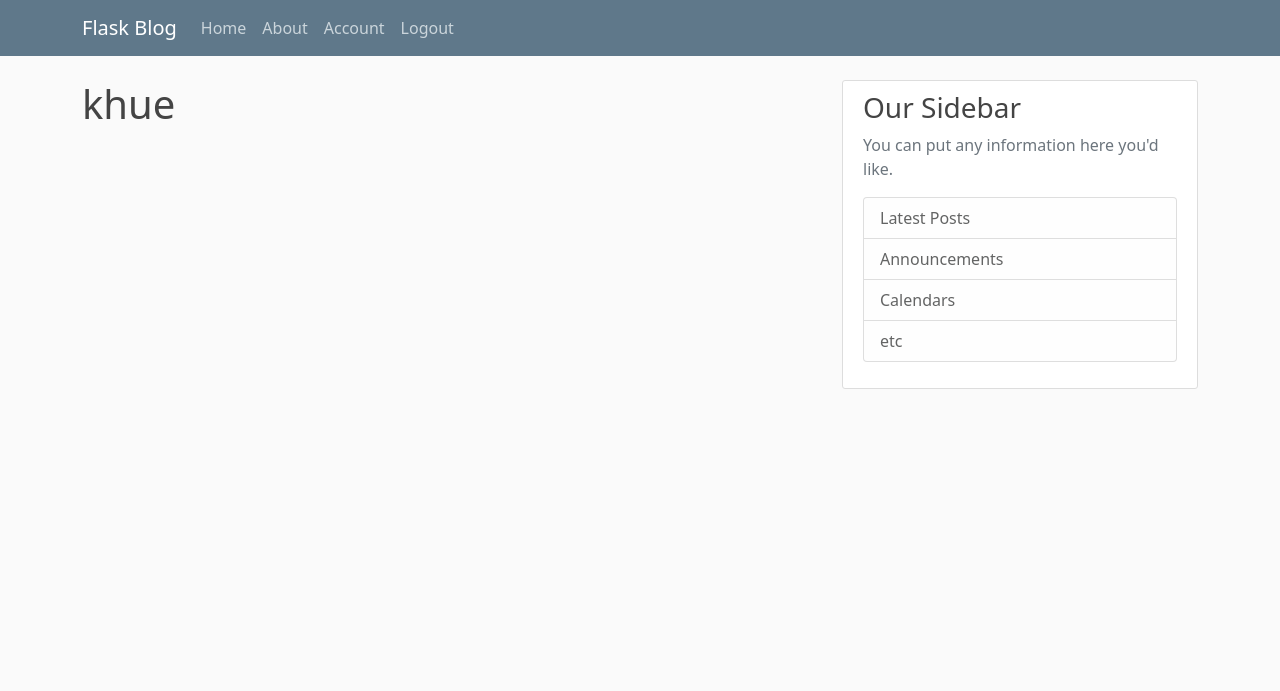
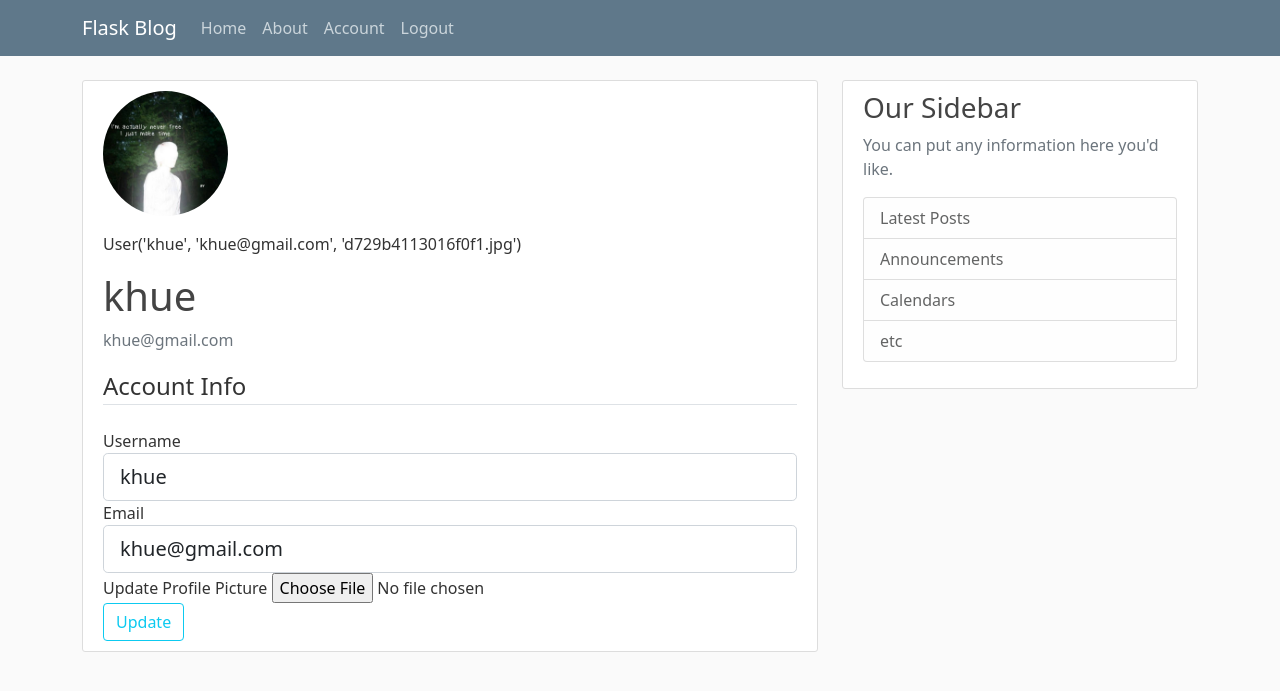
Before and after one commit to hl11jp/flask-python, a Flask app: page /account in a window 1280 px wide. Shown: the top 691 px of the page. Run offline with Flask 2, Linux system fonts and the light colour scheme; a user stored in the database is signed in; some libraries are stand-ins or nearby versions.

Commit message:
user account & profile picture

```diff
--- a/flaskblog/forms.py
+++ b/flaskblog/forms.py
@@ -2,6 +2,8 @@ from flask_wtf import FlaskForm
 from wtforms import (StringField, PasswordField, SubmitField, BooleanField)
 from wtforms.validators import (DataRequired, Length, Email, EqualTo, ValidationError)
 from flaskblog.models import User
+from flask_login import current_user
+from flask_wtf.file import FileField, FileAllowed
 
 
 class RegistrationForm(FlaskForm):
@@ -27,3 +29,22 @@ class LoginForm(FlaskForm):
     password = PasswordField('Password', validators=[DataRequired()])
     remember = BooleanField('Remember Me')
     submit = SubmitField('Login')
+
+
+class UpdateAccountForm(FlaskForm):
+    username = StringField('Username', validators=[DataRequired(), Length(min=2, max=20)])
+    email = StringField('Email', validators=[DataRequired(), Email()])
+    picture = FileField('Update Profile Picture', validators=[FileAllowed(['jpg', 'png'])])
+    submit = SubmitField('Update')
+
+    def validate_username(self, username):
+        if username.data != current_user.username:
+            user = User.query.filter_by(username=username.data).first()
+            if user:
+                raise ValidationError('That username is taken')
+
+    def validate_email(self, email):
+        if email.data != current_user.email:
+            user = User.query.filter_by(email=current_user.email).first()
+            if user:
+                raise ValidationError('That email is taken')
--- a/flaskblog/models.py
+++ b/flaskblog/models.py
@@ -2,13 +2,13 @@ from flaskblog import db, login_manager
 from datetime import datetime
 from flask_login import UserMixin
 
-@login_manager.user_loader
+
 # this expects 4 attributes:
 # is authenticated
 # is active
 # is anonymous
 # get_id()
-
+@login_manager.user_loader
 def load_user(user_id):
     return User.query.get(int(user_id))
 
--- a/flaskblog/routes.py
+++ b/flaskblog/routes.py
@@ -1,8 +1,11 @@
 from flask import (render_template, url_for, flash, redirect, request)
-from flaskblog.forms import (RegistrationForm, LoginForm)
+from flaskblog.forms import (RegistrationForm, LoginForm, UpdateAccountForm)
 from flaskblog import app, db, bcrypt
 from flaskblog.models import User, Post
 from flask_login import login_user, current_user, logout_user, login_required
+import secrets
+import os
+from PIL import Image
 
 
 posts = [
@@ -69,7 +72,35 @@ def logout():
     return redirect(url_for('home'))
 
 
-@app.route('/account')
+def save_picture(form_picture):
+    random_hex = secrets.token_hex(8)
+    _, f_ext = os.path.splitext(form_picture.filename)
+    picture_fn = random_hex + f_ext
+    picture_path = os.path.join(app.root_path, 'static/profile_pics', picture_fn)
+
+    output_size = (125, 125)
+    i = Image.open(form_picture)
+    i.thumbnail(output_size)
+    i.save(picture_path)
+    return picture_fn
+
+
+@app.route('/account', methods=['GET', 'POST'])
 @login_required
 def account():
-    return render_template('account.html', title='Account')
+    form = UpdateAccountForm()
+    if form.validate_on_submit():
+        if form.picture.data:
+            picture_file = save_picture(form.picture.data)
+            current_user.image_file = picture_file
+
+        current_user.username = form.username.data
+        current_user.email = form.email.data
+        db.session.commit()
+        flash('your account has been updated!', 'success')
+        return redirect(url_for('account'))
+    elif request.method == 'GET':
+        form.username.data = current_user.username
+        form.email.data = current_user.email
+    image_file = url_for('static', filename='profile_pics/' + current_user.image_file)
+    return render_template('account.html', title='Account', image_file=image_file, form=form)
--- a/flaskblog/templates/account.html
+++ b/flaskblog/templates/account.html
@@ -1,4 +1,60 @@
 {% extends "layout.html" %}
 {% block content %}
-    <h1>{{ current_user.username }}</h1>
+    <div class="content-section">
+        <div class="media">
+            <img class="rounded-circle account-img" src="{{ image_file }}">
+            <div class="media-body">
+                <p>{{ current_user }}</p>
+                <h2 class="account-heading">{{ current_user.username }}</h2>
+                <p class="text-secondary">{{ current_user.email }}</p>
+            </div>
+        </div>
+        <form action="" method="post" enctype="multipart/form-data">
+            {{ form.hidden_tag() }}
+            <fieldset class="form-group">
+                <legend class="border-bottom mb-4">Account Info</legend>
+                <div class="form-group">
+                    {{ form.username.label(class="form-control-label") }}
+
+                    {% if form.username.errors %}
+                        {{ form.username(class="form-control form-control-lg is-invalid") }}
+                        <div class="invalid-feedback">
+                            {% for error in form.username.errors %}
+                                <span>{{ error }}</span>
+                            {% endfor %}
+                        </div>
+                    {% else %}
+                        {{ form.username(class="form-control form-control-lg") }}
+                    {% endif %}
+                </div>
+                <div class="form-group">
+                    {{ form.email.label(class="form-control-label") }}
+
+                    {% if form.email.errors %}
+                        {{ form.email(class="form-control form-control-lg is-invalid") }}
+                        <div class="invalid-feedback">
+                            {% for error in form.email.errors %}
+                                <span>{{ error }}</span>
+                            {% endfor %}
+                        </div>
+                    {% else %}
+                        {{ form.email(class="form-control form-control-lg") }}
+                    {% endif %}
+                </div>
+                <div class="form-group">
+                    {{ form.picture.label() }}
+                    {{ form.picture(class="form-control-file") }}
+                    {% if form.picture.errors %}
+                        {% for error in form.picture.errors %}
+                            <span class="text-danger">{{ error }}</span><br>
+                        {% endfor %}
+
+                    {% endif %}
+                </div>
+            </fieldset>
+            <div class="form-group">
+                {{ form.submit(class="btn btn-outline-info") }}
+            </div>
+        </form>
+    </div>
 {% endblock content %}
```
Also changed, not shown: flaskblog/static/profile_pics/d729b4113016f0f1.jpg (added), flaskblog/static/profile_pics/default.jpg (added), instance/site.db.
